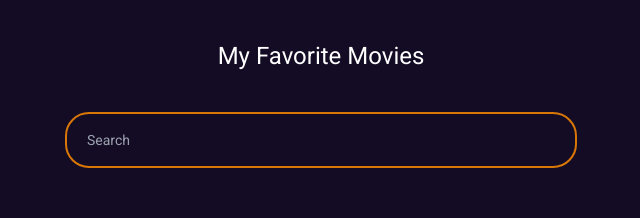
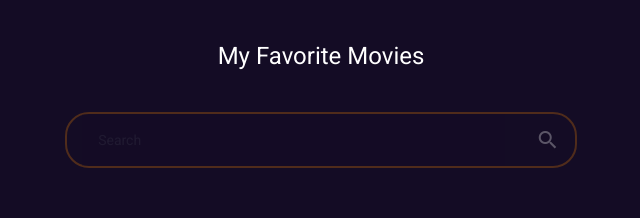
Before and after one commit to WesleyEmanuel/angular-movies, an Angular app: page /movies in a window 1280 px wide. Shown: the top 218 px of the page, without its empty margins (319-959 px from the left). Built offline with nearby package versions, Linux system fonts and the light colour scheme; no server answers.

Commit message:
melhoria layout barra de pesquisa

```diff
--- a/src/app/movies/pages/movies/movies.component.html
+++ b/src/app/movies/pages/movies/movies.component.html
@@ -1,9 +1,14 @@
 <div class="w-full my-10">
-  <input
-    placeholder="Search"
-    class="p-4 px-5 rounded-3xl border-2 outline-none border-amber-600 w-2/5"
-    (keyup)="searchMovie($event); ($event)"
-  />
+  <div
+    class="rounded-3xl border-2 border-amber-600 w-2/5 m-auto flex items-center justify-around opacity-30 hover:opacity-100"
+  >
+    <input
+      placeholder="Search"
+      class="p-4 w-5/6 outline-none opacity-30 focus:opacity-100"
+      (keyup)="searchMovie($event); ($event)"
+    />
+    <mat-icon>search</mat-icon>
+  </div>
 </div>
 <div class="p-10">
   <div
```
